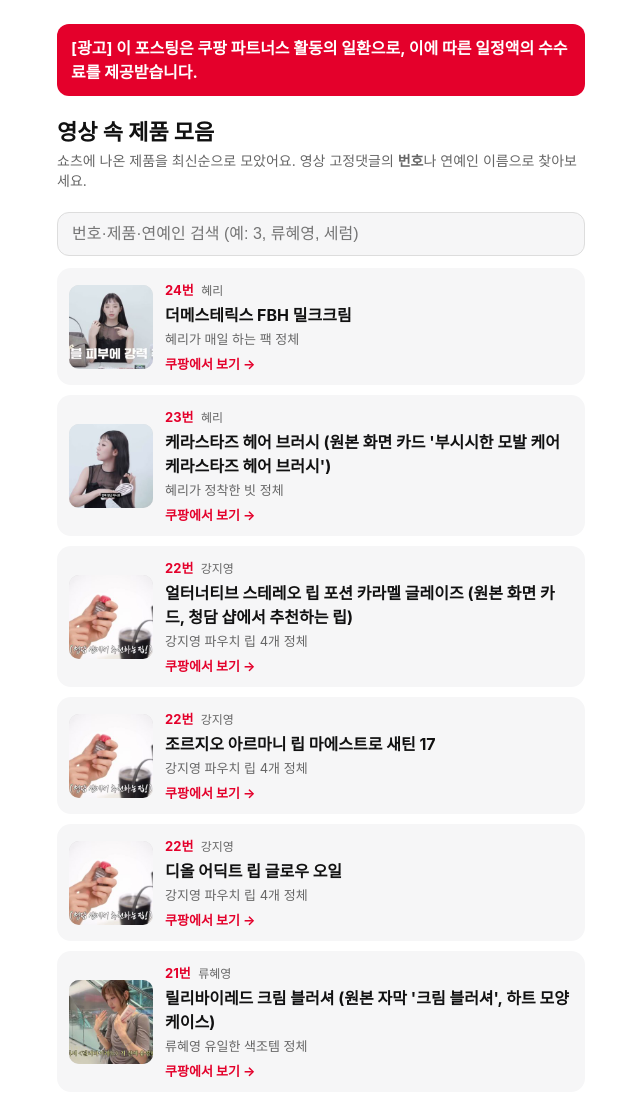
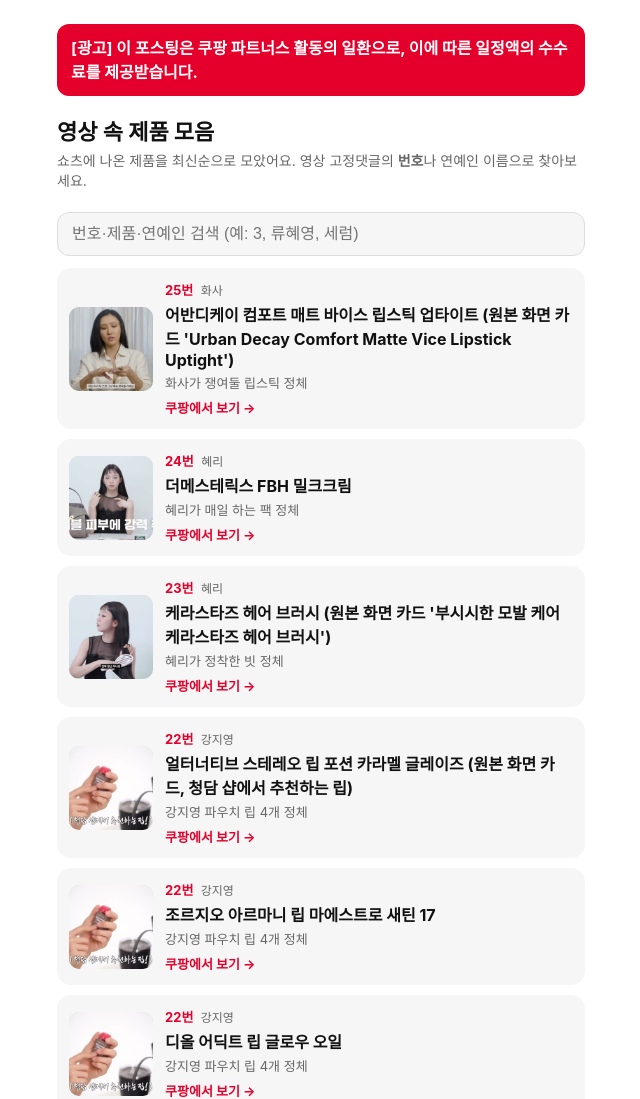
Before and after one commit to SHOPPERYT/SHOPPERYT.github.io, a plain HTML site: page index.html in a window 1280 px wide. Shown: the top 1099 px of the page, without its empty margins (319-959 px from the left). Drawn offline with Linux system fonts and the light colour scheme.

Commit message:
링크 페이지 갱신 2026-11-16 07:31

```diff
--- a/index.html
+++ b/index.html
@@ -24,6 +24,15 @@ h1{font-size:22px;margin:0 0 4px}.lead{color:var(--muted);font-size:14px;margin:
 <p class="lead">쇼츠에 나온 제품을 최신순으로 모았어요. 영상 고정댓글의 <b>번호</b>나 연예인 이름으로 찾아보세요.</p>
 <div class="search"><input id="q" type="search" placeholder="번호·제품·연예인 검색 (예: 3, 류혜영, 세럼)" autocomplete="off"></div>
 <div id="list">
+<a class="card" id="p25" href="https://link.coupang.com/a/iH8IqLcLSe" target="_blank" rel="sponsored noopener" data-k="25 어반디케이 컴포트 매트 바이스 립스틱 업타이트 (원본 화면 카드 &#x27;urban decay comfort matte vice lipstick uptight&#x27;) 화사 화사가 쟁여둘 립스틱 정체">
+  <img src="img/25.jpg" alt="" loading="lazy">
+  <div class="txt">
+    <div class="meta"><b class="no">25번</b> 화사</div>
+    <div class="product">어반디케이 컴포트 매트 바이스 립스틱 업타이트 (원본 화면 카드 &#x27;Urban Decay Comfort Matte Vice Lipstick Uptight&#x27;)</div>
+    <div class="sub">화사가 쟁여둘 립스틱 정체</div>
+    <div class="go">쿠팡에서 보기 →</div>
+  </div>
+</a>
 <a class="card" id="p24" href="https://link.coupang.com/a/iH8gXnXoeO" target="_blank" rel="sponsored noopener" data-k="24 더메스테릭스 fbh 밀크크림 혜리 혜리가 매일 하는 팩 정체">
   <img src="img/24.jpg" alt="" loading="lazy">
   <div class="txt">
@@ -296,7 +305,7 @@ h1{font-size:22px;margin:0 0 4px}.lead{color:var(--muted);font-size:14px;margin:
 </a>
 </div>
 <p class="empty" id="none" hidden>찾는 제품이 없어요.</p>
-<p class="updated">업데이트 2026-11-16 07:26</p>
+<p class="updated">업데이트 2026-11-16 07:31</p>
 </main>
 <script>
 const q=document.getElementById('q'),cards=[...document.querySelectorAll('.card')],none=document.getElementById('none');
```
Also changed, not shown: img/25.jpg (added).
